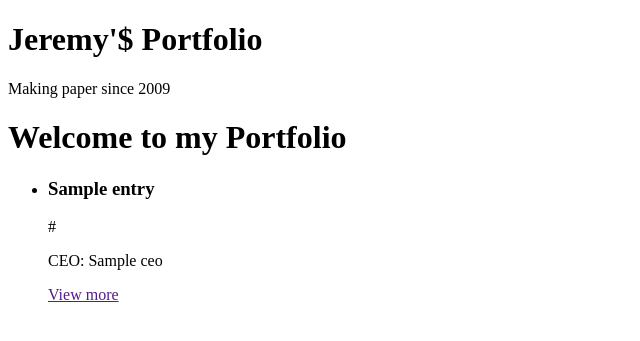
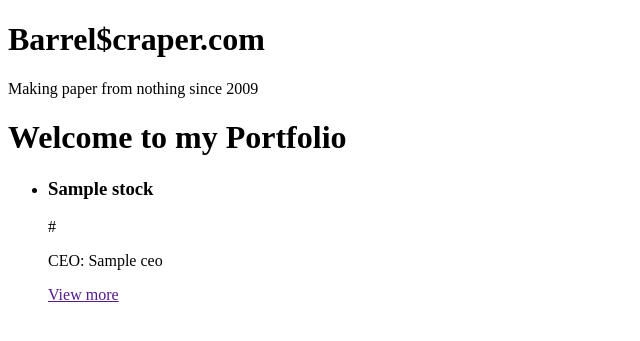
Before and after one commit to jeremyCtown/pyramid-stock-portfolio, a Python web app: template portfolio_of_stocks/templates/portfolio.jinja2 in a window 1280 px wide. Shown: the part 52-393 px from the top of the page, without its empty margins (0-640 px from the left). Run offline with Jinja, Linux system fonts and the light colour scheme; the template is opened without the code that fills it: most values are stand-ins (such as "Sample title", 1, 10 or a date in 2020).

Commit message:
site is functional, all routes work. needs styling and testing, deploying to heroku

```diff
--- a/portfolio_of_stocks/static/base.css
+++ b/portfolio_of_stocks/static/base.css
@@ -1,4 +1,6 @@
 body {
     background-color: white;
     color: black;
+    width: 90%;
+    margin: auto;
 }
--- a/portfolio_of_stocks/templates/base.jinja2
+++ b/portfolio_of_stocks/templates/base.jinja2
@@ -26,8 +26,8 @@
     </nav>
   </header>
   <main>
-    <h1>Jeremy'$ Portfolio</h1>
-    <p>Making paper since 2009</p>
+    <h1>Barrel$craper.com</h1>
+    <p>Making paper from nothing since 2009</p>
 
     {% block content %}
     <p></p>
--- a/portfolio_of_stocks/templates/portfolio-detail.jinja2
+++ b/portfolio_of_stocks/templates/portfolio-detail.jinja2
@@ -1,5 +1,3 @@
-from default import
-
 {% extends "base.jinja2" %}
 
 {% block content %}
@@ -12,6 +10,10 @@ from default import
     <p>Exchange: {{stock.exchange}}</p>
     <p>Securities:{{stock.issueType}}</p>
     <p>Summary:{{stock.description}}</p>
+
+    <form action="{{request.route_url('portfolio')}}" method="GET">
+        <button type="submit">Return to Portfolio</button>
+    </form>
 </div>
 
 {% endblock content %}
--- a/portfolio_of_stocks/templates/portfolio.jinja2
+++ b/portfolio_of_stocks/templates/portfolio.jinja2
@@ -6,10 +6,10 @@
 <ul>
   {% for stock in stocks %}
   <li>
-    <h3>{{entry.companyName}}</h3>
-    <p>{{entry.website}}</p>
-    <p>CEO: {{entry.CEO}}</p>
-    <p><a href="{{request.route_url('detail', symbol=entry.symbol)}}">View more</a></p>
+    <h3>{{stock.companyName}}</h3>
+    <p>{{stock.website}}</p>
+    <p>CEO: {{stock.CEO}}</p>
+    <p><a href="{{request.route_url('detail', symbol=stock.symbol)}}">View more</a></p>
   </li>
   {% endfor %}
 </ul>
--- a/portfolio_of_stocks/views/portfolio.py
+++ b/portfolio_of_stocks/views/portfolio.py
@@ -77,7 +77,7 @@ def portfolio_view(request):
     except DBAPIError:
         return Response(DB_ERR_MSG, content_type='text/plain', status=500)
     if instance:
-        return {'entries': instance.stock_id}
+        return {'stocks': instance.stock_id}
     else:
         return HTTPNotFound()
 
@@ -100,7 +100,7 @@ def portfolio_stock_view(request):
         stock_detail = query.filter(Stock.symbol == stock_id).first()
         for each in stock_detail.account_id:
             if each.username == request.authenticated_userid:
-                return {'data': stock_detail}
+                return {'stock': stock_detail}
         raise HTTPNotFound()
     except DBAPIError:
         return Response(DB_ERR_MSG, content_type='txt/plain', status=500)
```
